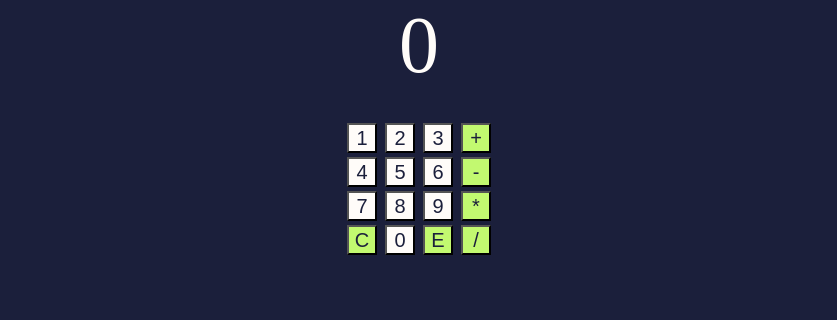
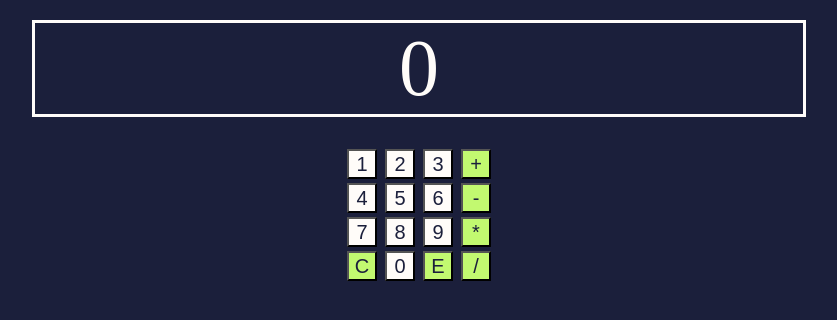
Before and after one commit to YuyaAbo/training, a plain HTML site: page index.html in a window 1280 px wide. Shown: the whole page, without its empty margins (221-1058 px from the left). Drawn offline with Linux system fonts and the light colour scheme.

Commit message:
add: output部分の表示を調整

```diff
--- a/css/style.css
+++ b/css/style.css
@@ -17,7 +17,10 @@ body {
 #output {
 	font-size: 80px;
 	color: #fffcf9;
-	margin: 0;
+	margin: 0 auto;
+	margin-top: 20px;
+	width: 60%;
+	border: 3px solid;
 }
 
 #type {
```
